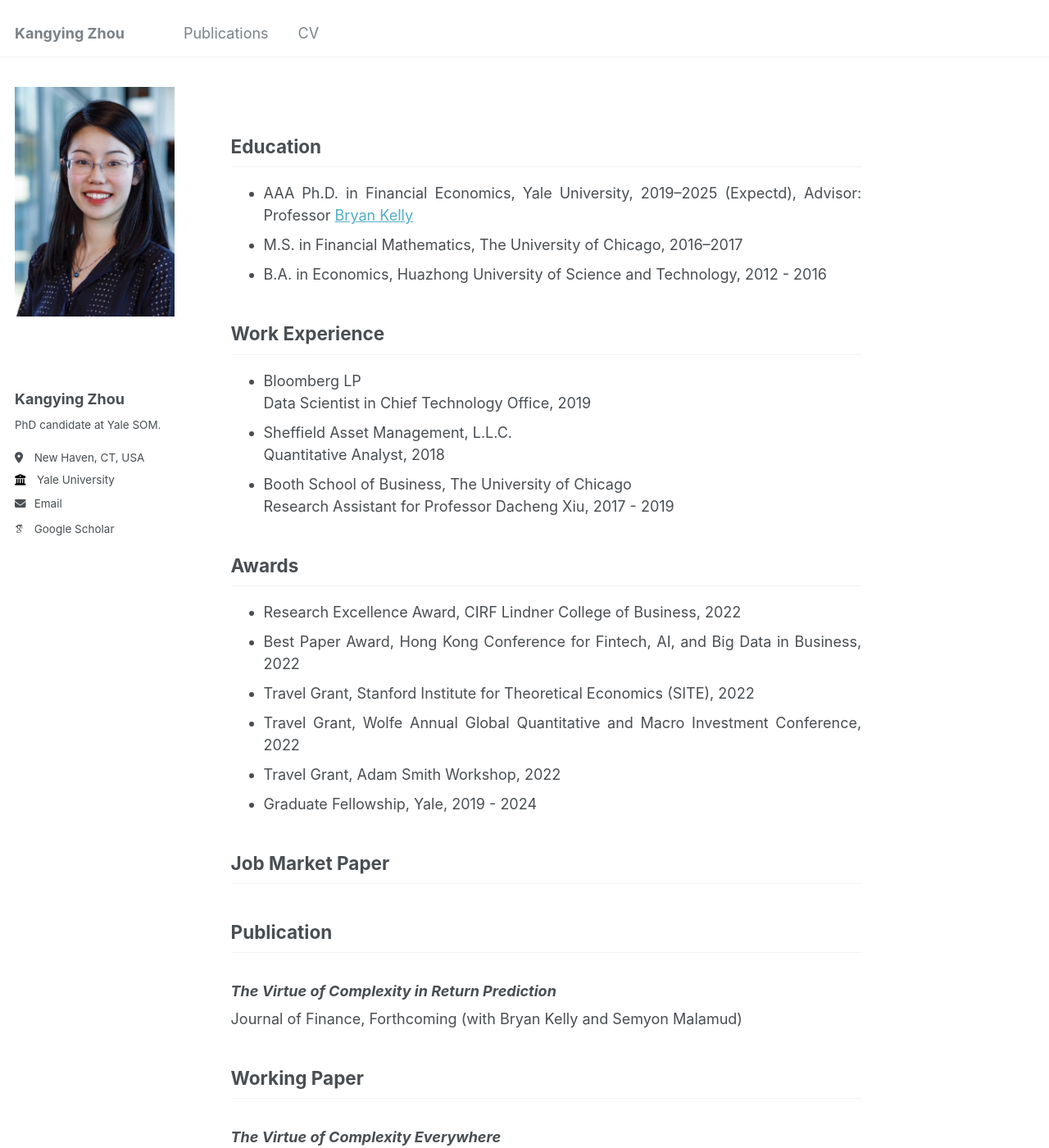
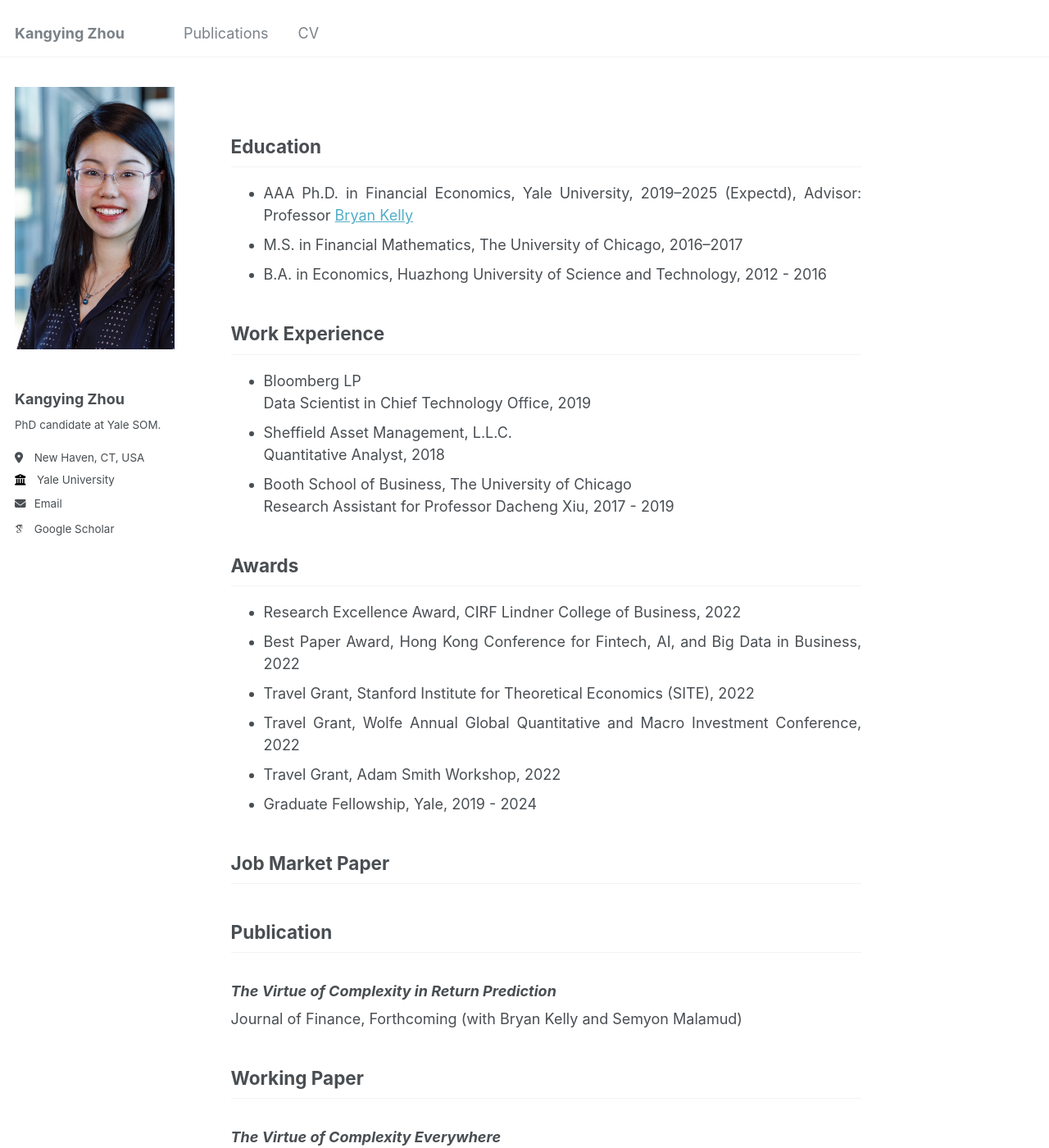
Before and after one commit to rosieli5/rosieli5.github.io, a Jekyll site: the page built from _pages/about.md, in a window 1280 px wide and 1400 px high. Shown: the whole window at 82% size. Built offline with Jekyll 4.4.1, drawn with Linux system fonts in a browser that asks for light colours; some web fonts are replaced.

Commit message:
Update _sidebar.scss

```diff
--- a/_sass/_sidebar.scss
+++ b/_sass/_sidebar.scss
@@ -96,8 +96,8 @@
      //zhege shi wangye banben
   img {
     // max-width: 175px;
-    max-width: 210px; //300px;
-    max-height: 280px; //360px;
+    max-width: 240px; //300px;
+    max-height: 320px; //360px;
 
     // border-radius: 50%;
     // border-radius: 100%;
```
